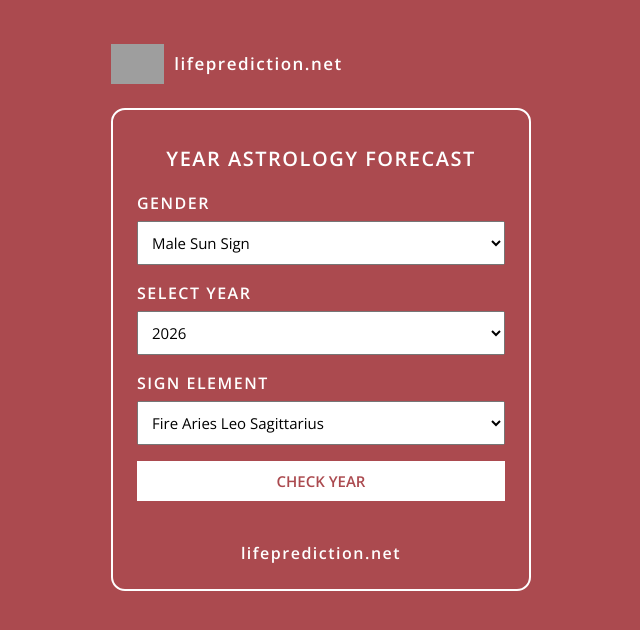
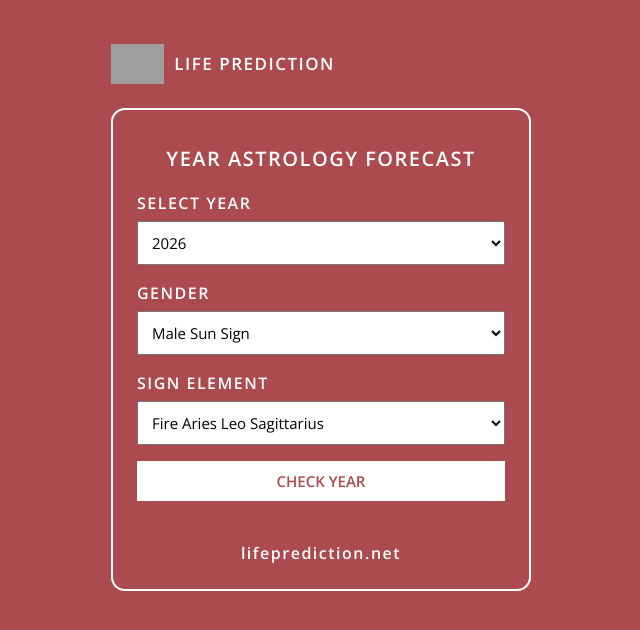
Before and after one commit to SanjuPaison/year-astrology-forecast, a plain HTML site: page index.html in a window 1280 px wide. Shown: the whole page, without its empty margins (319-959 px from the left). Drawn offline with nearby package versions, Linux system fonts and the light colour scheme; grey boxes are pictures that could not be loaded.

Commit message:
Update index.html

```diff
--- a/index.html
+++ b/index.html
@@ -137,18 +137,12 @@ button {
 <div class="header site-link">
   <a href="https://lifeprediction.net">
     <img src="https://assets.nicepagecdn.com/0b5dbf35/6598838/images/Untitled111.png" alt="Logo">
-    lifeprediction.net
+    LIFE PREDICTION
   </a>
 </div>
 
 <div class="tool">
   <h1>YEAR ASTROLOGY FORECAST</h1>
-
-  <label>GENDER</label>
-  <select id="gender">
-    <option value="male">Male Sun Sign</option>
-    <option value="female">Female Moon Sign</option>
-  </select>
 
   <label>SELECT YEAR</label>
   <select id="year">
@@ -157,6 +151,12 @@ button {
         document.write('<option value="'+y+'"'+(y===2026?' selected':'')+'>'+y+'</option>');
       }
     </script>
+  </select>
+
+  <label>GENDER</label>
+  <select id="gender">
+    <option value="male">Male Sun Sign</option>
+    <option value="female">Female Moon Sign</option>
   </select>
 
   <label>SIGN ELEMENT</label>
@@ -187,7 +187,6 @@ function reduceToSingleDigit(num) {
 function calculateForecast() {
   var year = parseInt(document.getElementById("year").value);
 
-  // Reduce year digits to single number
   var reducedYear = reduceToSingleDigit(
     year.toString().split('').reduce((a, b) => a + Number(b), 0)
   );
```
